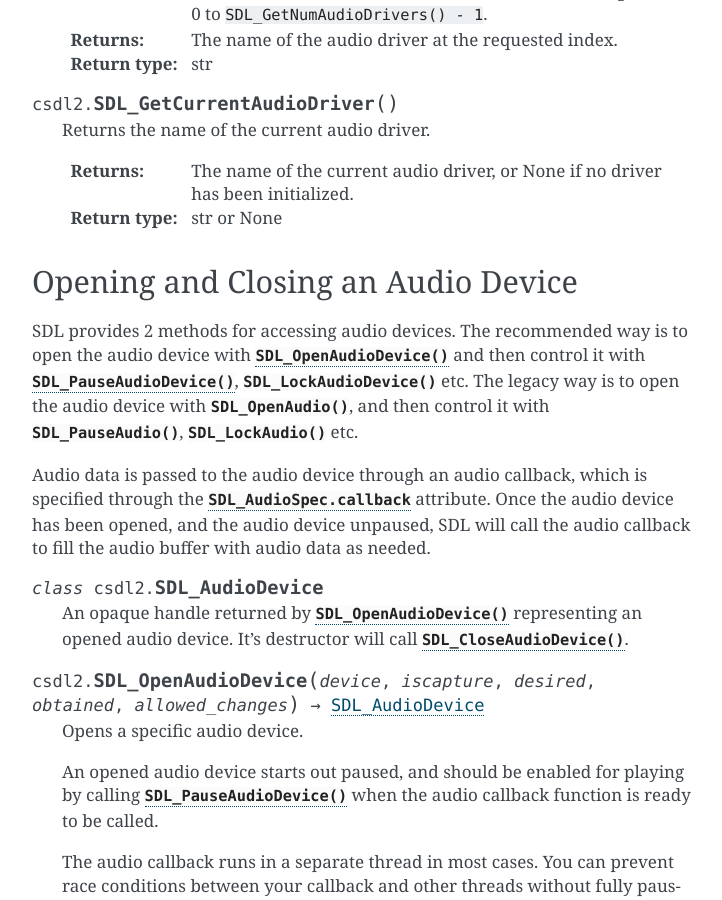
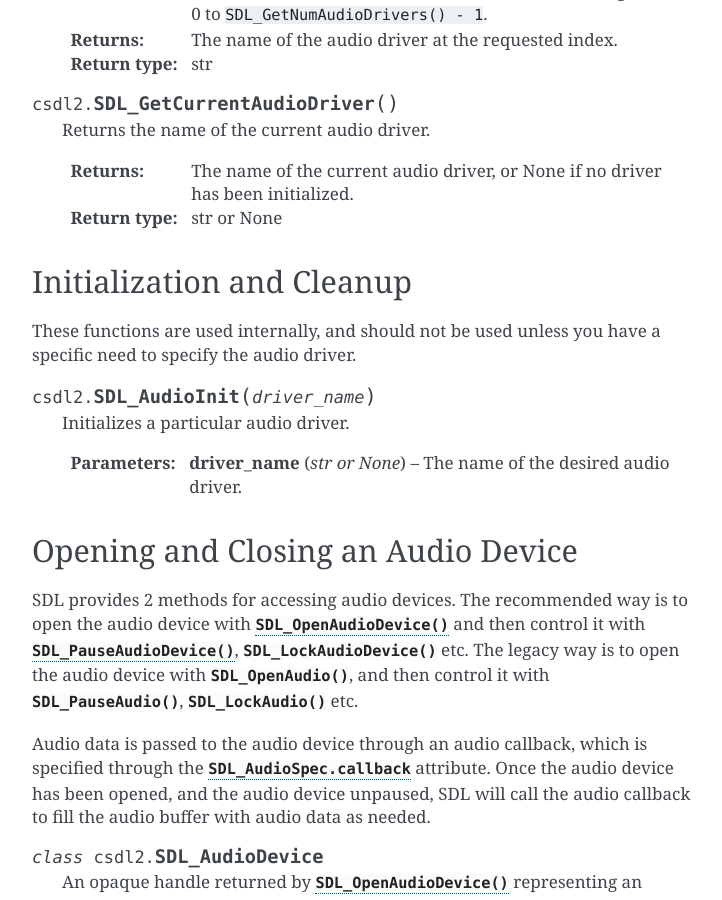
Before and after one commit to pyokagan/pycsdl2, a Sphinx documentation site: the page built from docs/api/audio.rst, in a window 1280 px wide and 900 px high, scrolled down 3471 px. Shown: the whole window, without its empty margins (388-1110 px from the left). Built offline with Sphinx 7.4.7, drawn with Linux system fonts in a browser that asks for light colours; some of the changed text lies outside the part shown.

Commit message:
audio: implement SDL_AudioInit()

```diff
--- a/docs/api/audio.rst
+++ b/docs/api/audio.rst
@@ -198,6 +198,18 @@ Audio Driver Discovery
              been initialized.
    :rtype: str or None
 
+Initialization and Cleanup
+--------------------------
+These functions are used internally, and should not be used unless you have a
+specific need to specify the audio driver.
+
+.. function:: SDL_AudioInit(driver_name)
+
+   Initializes a particular audio driver.
+
+   :param driver_name: The name of the desired audio driver.
+   :type driver_name: str or None
+
 Opening and Closing an Audio Device
 -----------------------------------
 SDL provides 2 methods for accessing audio devices. The recommended way is to
```
Also changed, not shown: 3 other files.
